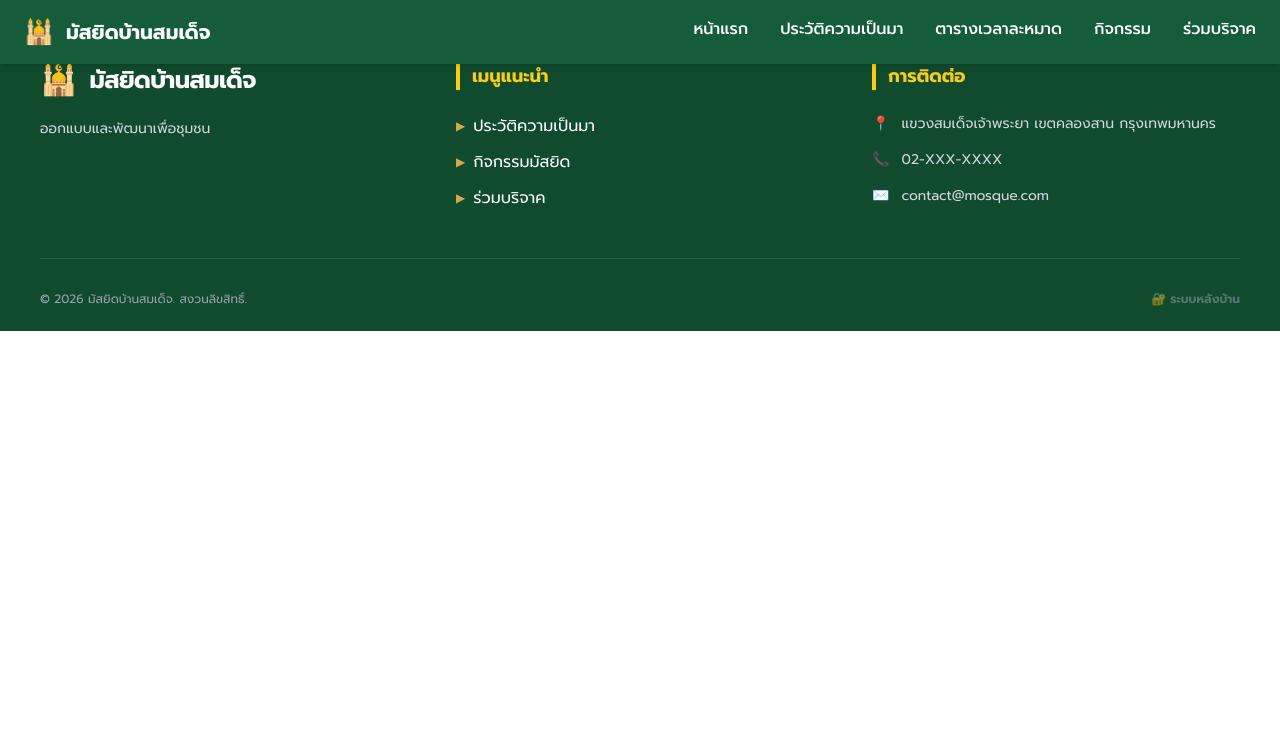
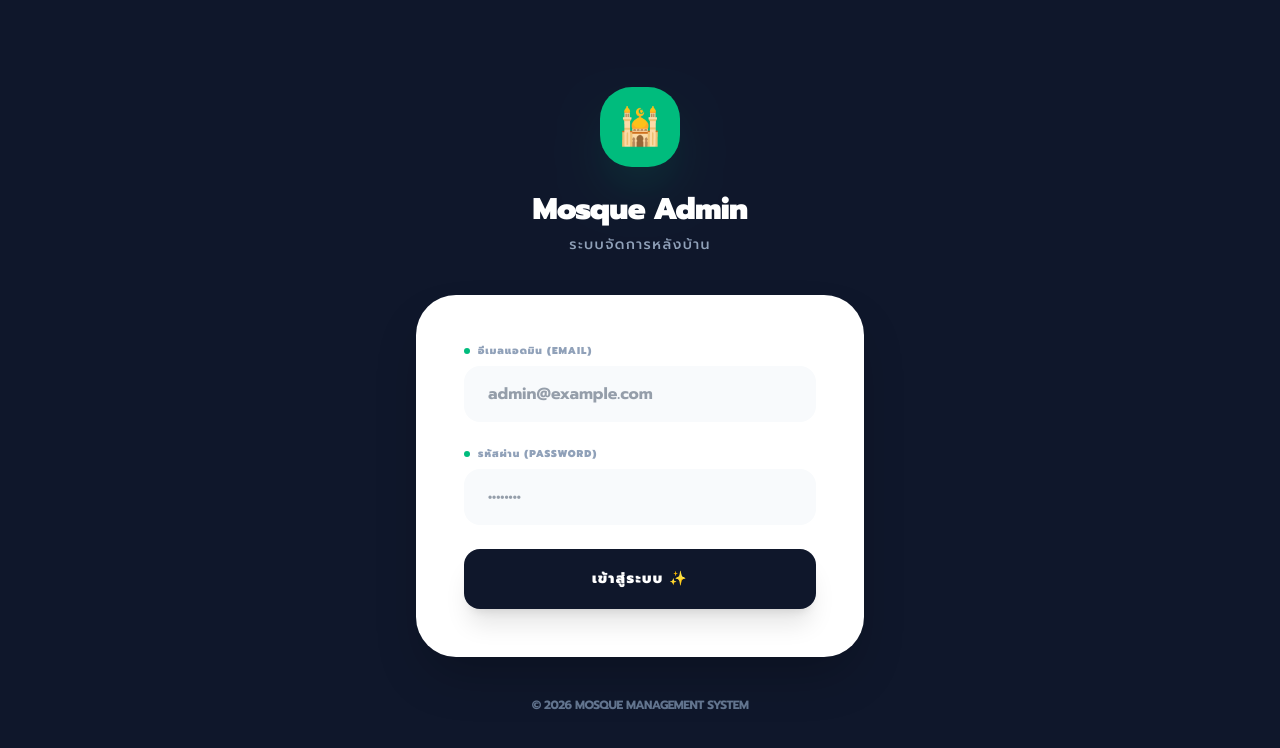
Before and after one commit to Fesnatthpat/mosque-001, a Nuxt app: page /admin/login in a window 1280 px wide. Shown: the top 748 px of the page. Built offline with nearby package versions, Linux system fonts and the light colour scheme; no server answers.

Commit message:
feat: implement admin login page and user menu component

```diff
--- /dev/null
+++ b/app/components/AdminUserMenu.vue
@@ -0,0 +1,25 @@
+<script setup>
+const supabase = useSupabaseClient()
+const user = useSupabaseUser()
+
+async function handleLogout() {
+  await supabase.auth.signOut()
+  navigateTo('/admin/login')
+}
+</script>
+
+<template>
+  <div class="fixed top-4 right-4 z-[200]">
+    <div v-if="user" class="bg-white rounded-2xl shadow-xl border border-slate-100 p-4 flex items-center gap-4">
+      <div class="w-10 h-10 bg-emerald-500 rounded-full flex items-center justify-center text-white font-bold">
+        {{ user.email?.[0].toUpperCase() }}
+      </div>
+      <div>
+        <p class="text-xs font-bold text-slate-800">{{ user.email }}</p>
+        <button @click="handleLogout" class="text-[10px] font-black text-rose-500 uppercase hover:underline">
+          ออกจากระบบ
+        </button>
+      </div>
+    </div>
+  </div>
+</template>
--- a/app/layouts/admin.vue
+++ b/app/layouts/admin.vue
@@ -78,7 +78,7 @@
             <span class="w-2 h-2 rounded-full bg-emerald-500 animate-pulse"></span>
             Online
           </div>
-          <div class="w-10 h-10 rounded-full bg-slate-50 border border-slate-200 flex items-center justify-center text-slate-500">🔔</div>
+          <AdminUserMenu />
         </div>
       </header>
 
--- /dev/null
+++ b/app/pages/admin/login.vue
@@ -0,0 +1,98 @@
+<template>
+  <div class="min-h-screen bg-slate-900 flex items-center justify-center p-6 font-['Prompt']">
+    <div class="w-full max-w-md">
+      <!-- Header -->
+      <div class="text-center mb-10">
+        <div class="w-20 h-20 bg-emerald-500 rounded-[2rem] flex items-center justify-center text-4xl shadow-2xl shadow-emerald-500/20 mx-auto mb-6">
+          🕌
+        </div>
+        <h1 class="text-3xl font-black text-white mb-2 tracking-tight">Mosque Admin</h1>
+        <p class="text-slate-400 text-sm font-medium uppercase tracking-widest">ระบบจัดการหลังบ้าน</p>
+      </div>
+
+      <!-- Login Card -->
+      <div class="bg-white rounded-[2.5rem] shadow-2xl p-10 md:p-12">
+        <form @submit.prevent="handleLogin" class="space-y-6">
+          <div class="space-y-2">
+            <label class="text-[10px] font-black text-slate-400 uppercase tracking-widest flex items-center gap-2">
+              <span class="w-1.5 h-1.5 bg-emerald-500 rounded-full"></span>
+              อีเมลแอดมิน (Email)
+            </label>
+            <input
+              v-model="email"
+              type="email"
+              placeholder="admin@example.com"
+              required
+              class="w-full px-6 py-4 bg-slate-50 border-none rounded-2xl focus:ring-2 focus:ring-emerald-500/20 outline-none font-bold text-slate-700 transition-all"
+            />
+          </div>
+
+          <div class="space-y-2">
+            <label class="text-[10px] font-black text-slate-400 uppercase tracking-widest flex items-center gap-2">
+              <span class="w-1.5 h-1.5 bg-emerald-500 rounded-full"></span>
+              รหัสผ่าน (Password)
+            </label>
+            <input
+              v-model="password"
+              type="password"
+              placeholder="••••••••"
+              required
+              class="w-full px-6 py-4 bg-slate-50 border-none rounded-2xl focus:ring-2 focus:ring-emerald-500/20 outline-none font-bold text-slate-700 transition-all"
+            />
+          </div>
+
+          <div v-if="errorMsg" class="p-4 bg-rose-50 border border-rose-100 rounded-2xl text-rose-500 text-xs font-bold leading-relaxed">
+             ⚠️ {{ errorMsg }}
+          </div>
+
+          <button
+            type="submit"
+            :disabled="loading"
+            class="w-full py-5 bg-slate-900 text-white font-black rounded-2xl shadow-xl hover:bg-emerald-500 transition-all active:scale-95 disabled:opacity-50 uppercase tracking-widest text-sm flex items-center justify-center gap-3"
+          >
+            <span v-if="loading" class="w-5 h-5 border-2 border-white/30 border-t-white rounded-full animate-spin"></span>
+            <span>{{ loading ? 'กำลังตรวจสอบ...' : 'เข้าสู่ระบบ ✨' }}</span>
+          </button>
+        </form>
+      </div>
+
+      <p class="text-center mt-10 text-slate-500 text-xs font-bold uppercase tracking-tighter">
+        &copy; 2026 Mosque Management System
+      </p>
+    </div>
+  </div>
+</template>
+
+<script setup>
+definePageMeta({
+  layout: false
+})
+
+const supabase = useSupabaseClient()
+const email = ref('')
+const password = ref('')
+const loading = ref(false)
+const errorMsg = ref('')
+
+async function handleLogin() {
+  loading.value = true
+  errorMsg.value = ''
+
+  try {
+    const { error } = await supabase.auth.signInWithPassword({
+      email: email.value,
+      password: password.value
+    })
+
+    if (error) throw error
+
+    // เข้าสู่ระบบสำเร็จ ไปที่หน้าแรกของ Admin
+    navigateTo('/admin')
+  } catch (error) {
+    errorMsg.value = 'อีเมลหรือรหัสผ่านไม่ถูกต้อง กรุณาลองใหม่อีกครั้ง'
+    console.error('Login error:', error.message)
+  } finally {
+    loading.value = false
+  }
+}
+</script>
--- a/app/pages/index.vue
+++ b/app/pages/index.vue
@@ -41,10 +41,10 @@ const formattedAmount = computed(() => {
                     </div>
                 </div>
 
-                <a href="#about"
+                <!-- <a href="#about"
                     class="inline-block px-10 py-3.5 bg-green-700 hover:bg-green-600 text-white font-bold rounded-xl shadow-xl transition-all duration-300 hover:-translate-y-1">
                     เรียนรู้เพิ่มเติม
-                </a>
+                </a> -->
             </div>
         </header>
 
--- a/nuxt.config.ts
+++ b/nuxt.config.ts
@@ -24,7 +24,12 @@ export default defineNuxtConfig({
   },
 
   supabase: {
-    redirect: false,
+    redirect: true,
+    redirectOptions: {
+      login: '/admin/login',
+      callback: '/confirm',
+      exclude: ['/', '/history', '/timetable', '/activities', '/donate', '/api/**'],
+    },
     url: process.env.SUPABASE_URL,
     key: process.env.SUPABASE_KEY
   },
```
